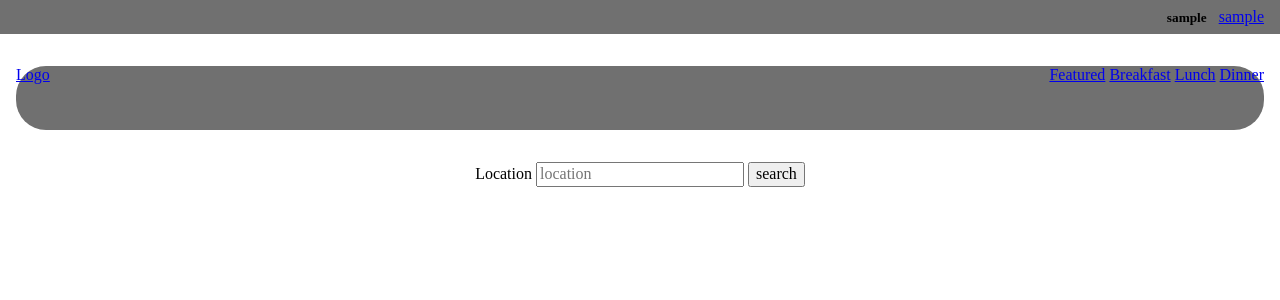
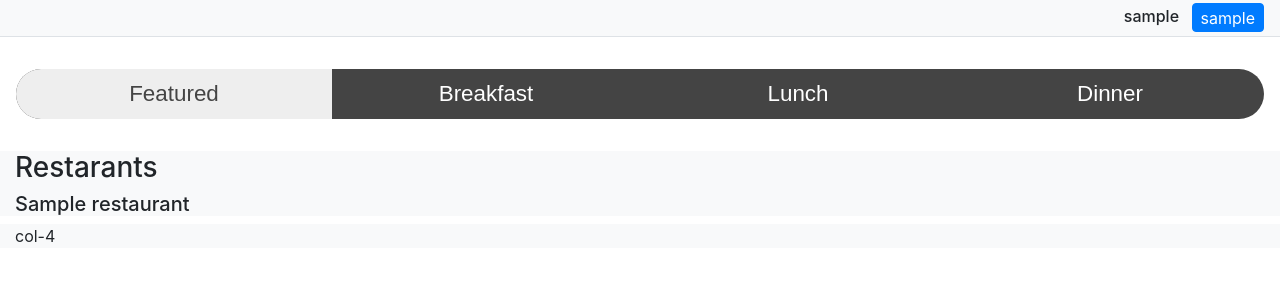
Before and after one commit to mbouadeus/Quick-Bites, a Python web app: template templates/main.html in a window 1280 px wide. Shown: the top 300 px of the page. Run offline with Jinja, Linux system fonts and the light colour scheme; the template is opened without the code that fills it: most values are stand-ins (such as "Sample title", 1, 10 or a date in 2020); some libraries are stand-ins or nearby versions.

```diff
--- /dev/null
+++ b/restaurants.py
@@ -0,0 +1,5 @@
+class restaurant(object):
+    def __init(self, name, location, rating):
+        self.name = name
+        self.location = location
+        self.rating = rating
--- a/styles/styles.css
+++ b/styles/styles.css
@@ -3,8 +3,7 @@ form {
 }
 
 #login_container {
-  background-color: #707070;
-  padding: .5rem 1rem;
+  padding: .2rem 1rem;
   text-align: right;
 }
 
@@ -13,17 +12,78 @@ form {
   margin: 0 .5rem;
 }
 
-#navbar {
-  background-color: #707070;
-  height: 4rem;
-  border-radius: 30px;
+#login_btn {
+  padding: .1rem .5rem;
+}
+
+.nav {
   margin: 2rem 1rem;
 }
 
+#nav_list {
+  overflow: hidden;
+}
 #nav_menu {
   display: inline-block;
   float: right;
 }
+
+
+.nav ul {
+  display: flex;
+  list-style: none;
+  background-color: #444;
+  text-align: center;
+  padding: 0;
+  margin: 0;
+  width: 100%;
+}
+.nav li {
+  font-family: 'Oswald', sans-serif;
+  flex-grow: 1;
+  font-size: 1.2em;
+  height: 50px;
+  line-height: 50px;
+  height: 40px;
+  width: 100%;
+}
+
+.nav a {
+  text-decoration: none;
+  color: #fff;
+  display: block;
+  transition: .3s background-color;
+}
+
+.nav a:hover {
+  background-color: #005f5f;
+}
+
+.nav a.active {
+  background-color: #eee;
+  color: #444;
+  cursor: default;
+}
+
+#res_results {
+
+}
+
+@media screen and (min-width: 600px) {
+  .nav li {
+    width: 120px;
+    border-bottom: none;
+    height: 50px;
+    line-height: 50px;
+    font-size: 1.4em;
+  }
+
+  /* Option 1 - Display Inline */
+  .nav li {
+    display: inline-block;
+    margin-right: -4px;
+  }
+
 h1{
   text-align:center;
 }
--- a/templates/main.html
+++ b/templates/main.html
@@ -2,28 +2,35 @@
 <html>
   <head>
     <title>Page Title</title>
+    <link rel="stylesheet" href="../styles/normalize.css" />
+    <link rel="stylesheet" href="https://stackpath.bootstrapcdn.com/bootstrap/4.3.1/css/bootstrap.min.css" integrity="sha384-ggOyR0iXCbMQv3Xipma34MD+dH/1fQ784/j6cY/iJTQUOhcWr7x9JvoRxT2MZw1T" crossorigin="anonymous">
     <link rel="stylesheet" href="../styles/styles.css" />
-    <link rel="stylesheet" href="../styles/normalize.css" />
   </head>
   <body>
-    <div id="login_container">
-      <h5 id="login_msg">{{login_msg}}</h5>
-      <a id="login_btn" href="{{login_url}}">{{login_status}}</a>
+    <div id="login_container" class="bg-light border-bottom">
+      <h6 id="login_msg">{{login_msg}}</h6>
+      <a id="login_btn" href="{{login_url}}" class="btn btn-primary">{{login_status}}</a>
     </div>
-    <nav id="navbar">
-      <a href="#">Logo</a>
-      <div id="nav_menu">
-        <a href="#">Featured</a>
-        <a href="#">Breakfast</a>
-        <a href="#">Lunch</a>
-        <a href="#">Dinner</a>
+    <div class="nav">
+      <ul id="nav_list" class="rounded-pill">
+        <li><a class="active" href="#">Featured</a></li>
+        <li><a href="#">Breakfast</a></li>
+        <li><a href="#">Lunch</a></li>
+        <li><a href="#">Dinner</a></li>
+      </ul>
+    </div>
+    <div class="main_container">
+      <div id="res_results" class="col bg-light">
+        <h3> Restarants </h3>
+        {% for restaurant in restaurants %}
+            <h5>{{ restaurant }}</h5>
+        {% endfor %}
       </div>
-    </nav>
+      <div id="res_filter" class="col bg-light">col-4</div>
+    </div>
 
-    <form method="post" action="/results">
-      <label>Location</label>
-      <input type="textbox" name="location" placeholder="location" />
-      <input type="submit" value="search" />
-    </form>
+    <script src="https://code.jquery.com/jquery-3.3.1.slim.min.js" integrity="sha384-q8i/X+965DzO0rT7abK41JStQIAqVgRVzpbzo5smXKp4YfRvH+8abtTE1Pi6jizo" crossorigin="anonymous"></script>
+    <script src="https://cdnjs.cloudflare.com/ajax/libs/popper.js/1.14.7/umd/popper.min.js" integrity="sha384-UO2eT0CpHqdSJQ6hJty5KVphtPhzWj9WO1clHTMGa3JDZwrnQq4sF86dIHNDz0W1" crossorigin="anonymous"></script>
+    <script src="https://stackpath.bootstrapcdn.com/bootstrap/4.3.1/js/bootstrap.min.js" integrity="sha384-JjSmVgyd0p3pXB1rRibZUAYoIIy6OrQ6VrjIEaFf/nJGzIxFDsf4x0xIM+B07jRM" crossorigin="anonymous"></script>
   </body>
 </html>
--- a/templates/results.html
+++ b/templates/results.html
@@ -11,9 +11,6 @@
   <body>
     <h1>Location Results</h1>
     <h3> Coordinates: {{location}} </h3>
-    <h3> Restarants </h3>
-    {% for restaurant in restaurants %}
-        <h5>{{ restaurant }}</5>
-    {% endfor %}
+
   </body>
 </html>
```
Also changed, not shown: main.py (+9 -26 lines), 1 other file.
